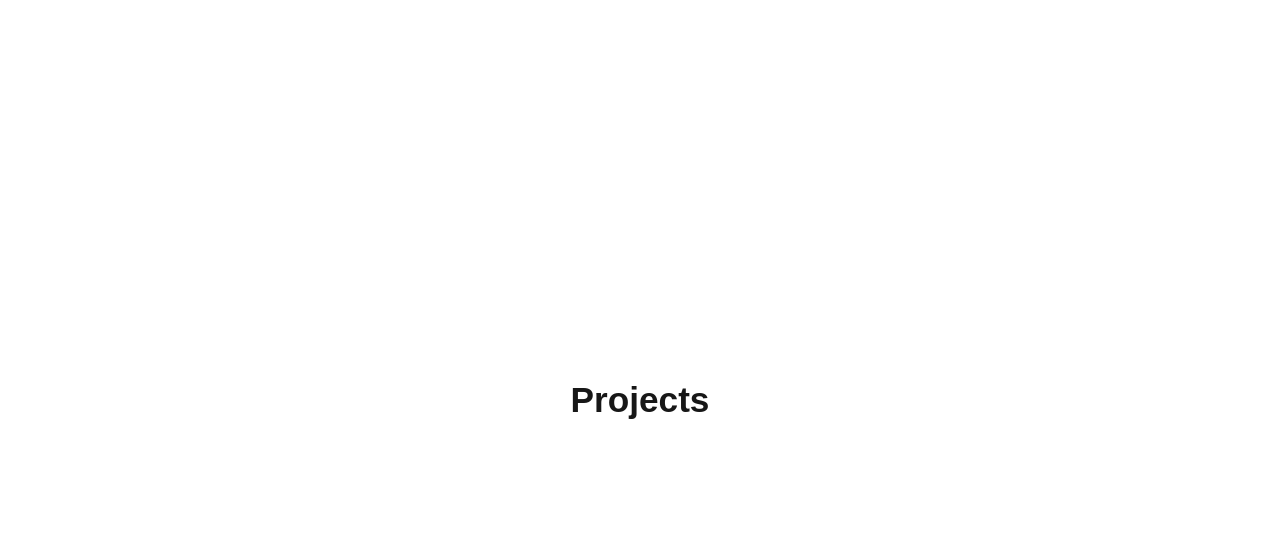
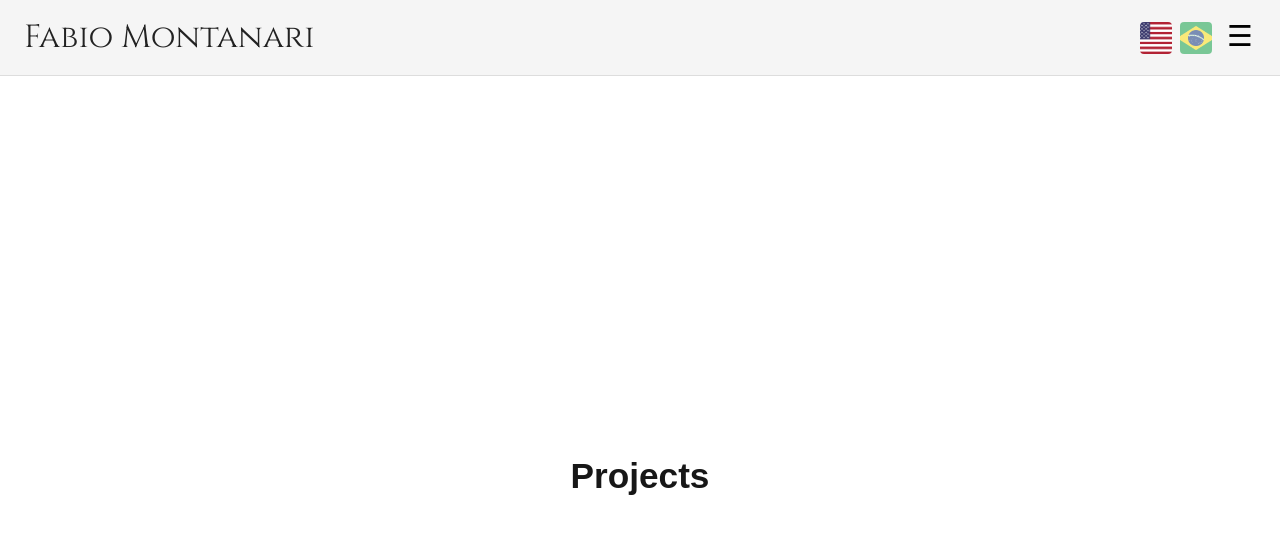
Before and after one commit to caiocastelhano/site-fabiomontanari, a Next.js app: page /projects in a window 1280 px wide. Shown: the top 534 px of the page. Built offline with nearby package versions, Linux system fonts and the light colour scheme.

Commit message:
Adiciona Header e Footer nas páginas internas

```diff
--- a/src/app/components/Header.jsx
+++ b/src/app/components/Header.jsx
@@ -19,11 +19,11 @@ export default function Header() {
   const wrapperRef = useRef(null); // referencia o bloco inteiro (menu + botão)
 
   const navItems = {
-    en: ['Consulting', 'Teaching', 'Projects'],
-    pt: ['Consultoria', 'Ensino', 'Projetos'],
+    en: ['About', 'Consulting', 'Teaching', 'Projects'],
+    pt: ['Sobre', 'Consultoria', 'Ensino', 'Projetos'],
   };
 
-  const navLinks = ['/consulting', '/teaching', '/projects'];
+  const navLinks = ['/about', '/consulting', '/teaching', '/projects'];
 
   useEffect(() => {
     const handleClickOutside = (event) => {
--- a/src/app/projects/page.jsx
+++ b/src/app/projects/page.jsx
@@ -1,11 +1,19 @@
 import styles from './page.module.css';
+import Header from '../components/Header';
+import Footer from '../components/Footer';
 
 export default function ProjectsPage() {
     return (
-    <section className={styles.page}>
-      <div className={styles.container}>
-        <h1 className={styles.title}>Projects</h1>
-      </div>
-    </section>
+    <>
+      <Header />
+
+      <section className={styles.page}>
+        <div className={styles.container}>
+          <h1 className={styles.title}>Projects</h1>
+        </div>
+      </section>
+
+      <Footer />
+    </>
   );
 }
```
Also changed, not shown: src/app/about/page.jsx (+13 -5 lines), src/app/consulting/page.jsx (+13 -5 lines), src/app/teaching/page.jsx (+13 -5 lines).
